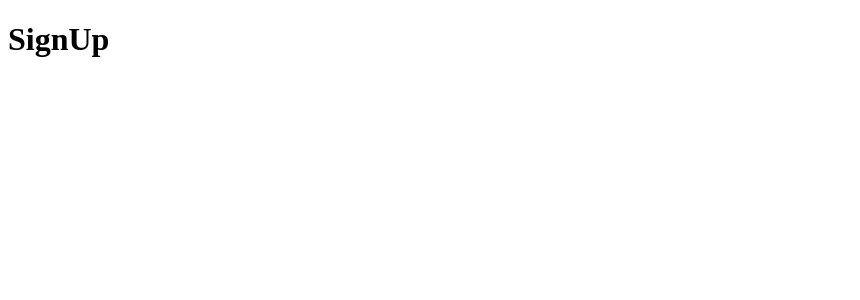
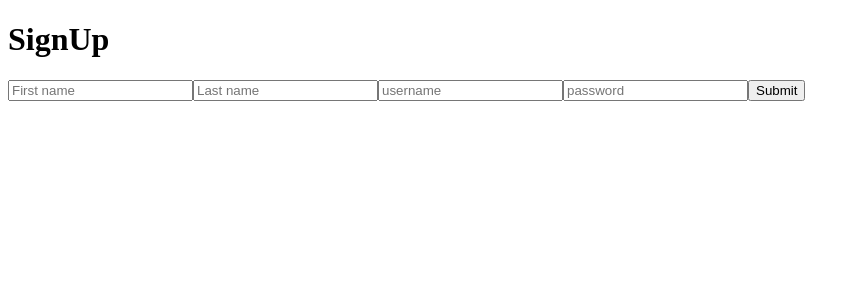
Before and after one commit to MarvJohnson/Ezequiel, a Vue app in the folder client/: page /signup in a window 1280 px wide. Shown: the top 300 px of the page, without its empty margins (0-860 px from the left). Built offline with nearby package versions, Linux system fonts and the light colour scheme.

Commit message:
Setup basic user registration form and UserServices

```diff
--- a/client/src/pages/SignUp.vue
+++ b/client/src/pages/SignUp.vue
@@ -1,12 +1,34 @@
 <template>
   <div>
     <h1>SignUp</h1>
+    <form @submit.prevent="submitRegistration" class="sign-form">
+      <!-- <label for="first-name">First Name</label> -->
+      <input id="first-name" type="text" placeholder="First name" v-model="first_name">
+      <!-- <label for="last-name">Last Name</label> -->
+      <input id="last-name" type="text" placeholder="Last name" v-model="last_name">
+      <!-- <label for="username">Username</label> -->
+      <input id="username" type="text" placeholder="username" v-model="username">
+      <!-- <label for="password">Password</label> -->
+      <input id="password" type="password" placeholder="password" v-model="password">
+      <button type="submit">Submit</button>
+    </form>
   </div>
 </template>
 
 <script>
 export default {
-  name: 'SignUp'
+  name: 'SignUp',
+  data: () => ({
+    first_name: '',
+    last_name: '',
+    username: '',
+    password: ''
+  }),
+  methods: {
+    submitRegistration(){
+
+    }
+  }
 }
 </script>
 
```
Also changed, not shown: 2 other files (tests, documents, lock files or other folders).
